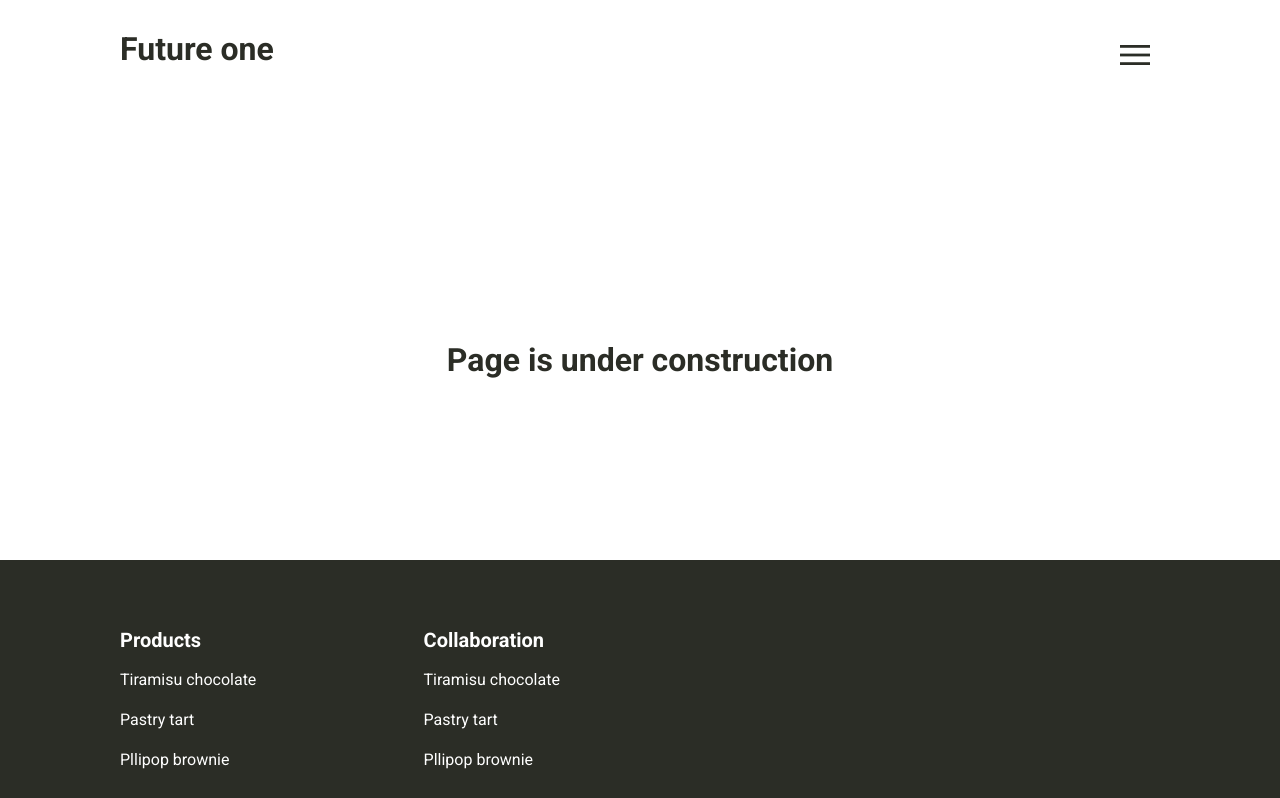
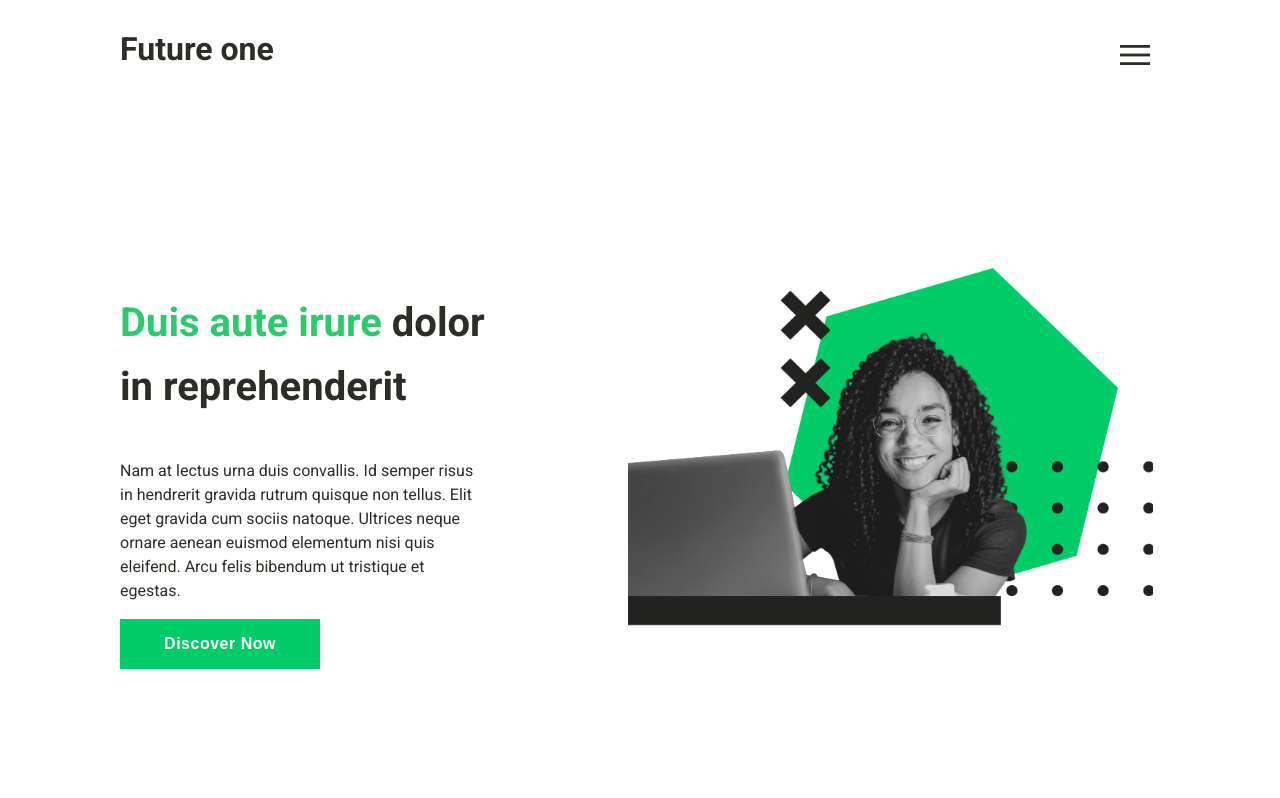
Before and after one commit to ValentynJK/future_one, a React (Create React App) app: page /overview in a window 1280 px wide. Shown: the top 798 px of the page. Built offline with nearby package versions, Linux system fonts and the light colour scheme.

Commit message:
added overview as default route with redirection from main page

```diff
--- a/src/App.jsx
+++ b/src/App.jsx
@@ -1,5 +1,5 @@
 // react
-import { Routes, Route } from 'react-router-dom';
+import { Routes, Route, Navigate } from 'react-router-dom';
 // routes
 import Overview from './routes/overview/overview.route';
 import Footer from './routes/footer/footer.route';
@@ -14,8 +14,9 @@ function App() {
     <>
       <NavigationBar />
       <Routes>
-        <Route path='/*' element={<Footer />}>
-          <Route index element={<Overview />} />
+        <Route path='/' element={<Footer />}>
+          <Route path='overview' element={<Overview />} />
+          <Route exact path='/' element={<Navigate to='/overview' replace />} /> {/* redirect from main domain to overview route */}
           <Route path='*' element={<NotFound />} />
         </Route>
       </Routes >
--- a/src/data/navigation.js
+++ b/src/data/navigation.js
@@ -1,7 +1,7 @@
 export const NAVIGATION = [
   {
     name: 'Overview',
-    path: './'
+    path: './overview'
   },
   {
     name: 'About',
```
